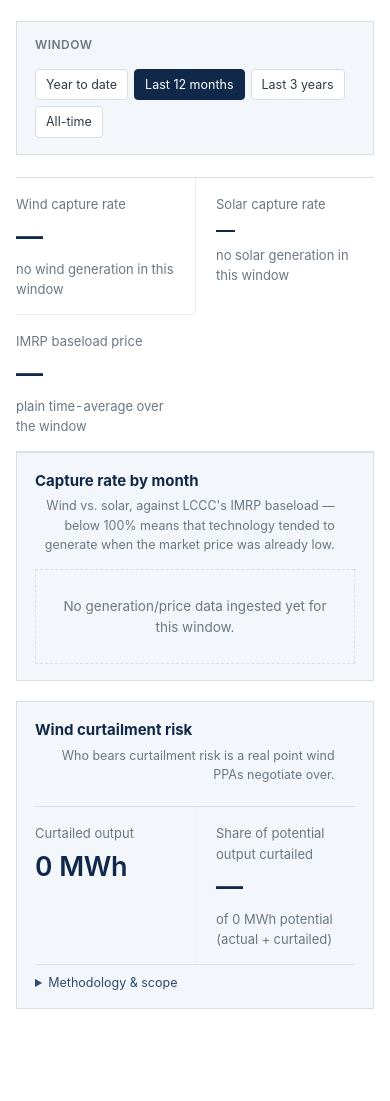
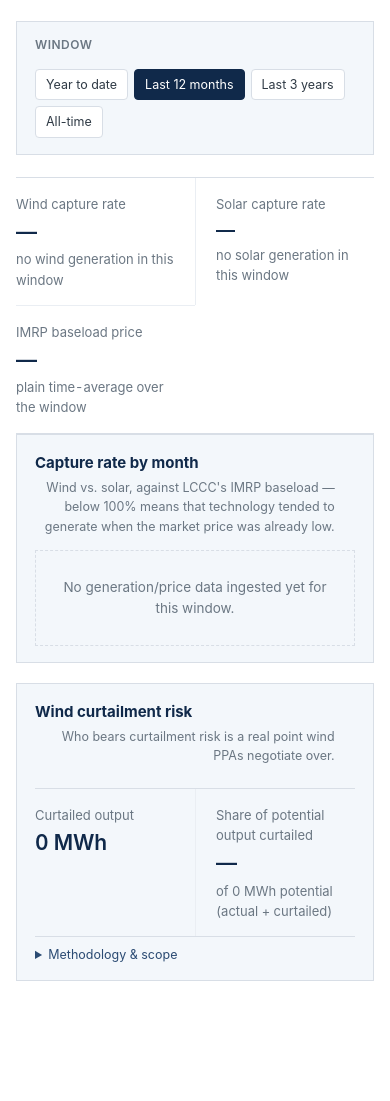
Before and after one commit to IanMIsik/Mazao-Market-Intelligence, a FastAPI app: page /ppa in a window 390 px wide. Shown: the part 1287-2388 px from the top of the page. After the commit the page ends 2268 px from the top, so only its background shows below. Run offline with FastAPI, Linux system fonts and the light colour scheme; data that the repository does not hold is empty.

Commit message:
Fix BESS Analytics' Avg clearing price overflowing on mobile
.kpi .v had no overflow handling for a long value at the 2-column
mobile layout -- confirmed live, "£3.97/MW/h" at the desktop 27px
size doesn't fit half a card's width and bled past the page edge.
overflow-wrap:anywhere is the safety net for any value (shared by
every page using .kpi, not just BESS Analytics); a smaller 21px size
at that breakpoint is the cleaner fix for the common case.

```diff
--- a/src/gbpw/web/static/app.css
+++ b/src/gbpw/web/static/app.css
@@ -140,9 +140,11 @@ h1 { font-family:var(--serif); font-weight:400; color:var(--navy);
 .kpi { padding:16px 20px 15px; border-left:1px solid var(--rule-soft); }
 .kpi:first-child { border-left:0; padding-left:0; }
 .kpi .k { color:var(--muted); font-size:13px; }
-.kpi .v { font-size:27px; color:var(--navy); font-weight:600; letter-spacing:-.01em; margin:2px 0 1px; }
+.kpi .v { font-size:27px; color:var(--navy); font-weight:600; letter-spacing:-.01em; margin:2px 0 1px;
+  overflow-wrap:anywhere; }
 .kpi .v small { font-size:14px; font-weight:500; color:var(--navy-mid); }
-.kpi .v2 { font-size:19px; color:var(--navy); font-weight:600; letter-spacing:-.01em; margin:3px 0 0; line-height:1.5; }
+.kpi .v2 { font-size:19px; color:var(--navy); font-weight:600; letter-spacing:-.01em; margin:3px 0 0; line-height:1.5;
+  overflow-wrap:anywhere; }
 .kpi .v2 small { font-size:12.5px; font-weight:500; color:var(--muted); margin-left:2px; }
 .kpi .ref { font-size:13px; color:var(--muted); }
 
@@ -217,6 +219,14 @@ footer dt { color:var(--ink); } footer dd { margin:0; }
   .kpi { border-top:1px solid var(--rule-soft); border-left:1px solid var(--rule-soft); padding-left:20px; }
   .kpi:nth-child(odd) { border-left:0; padding-left:0; }
   .kpi:first-child, .kpi:nth-child(2) { border-top:0; }
+  /* Two columns halves each .kpi's width -- confirmed live, a longer
+     value (BESS Analytics' "£3.97/MW/h") no longer fits at the
+     desktop 27px size and bled past the card edge. overflow-wrap
+     above is the safety net for any value; this is the cleaner-
+     looking fix for the common case, sized down enough that typical
+     figures on this site (currency + up to ~2dp + a short unit) fit
+     one one line in half the card width. */
+  .kpi .v { font-size:21px; }
   h1 { font-size:22px; }
   .filters .row { align-items:flex-start; }
   footer dl { grid-template-columns:1fr; gap:2px 0; }
```
